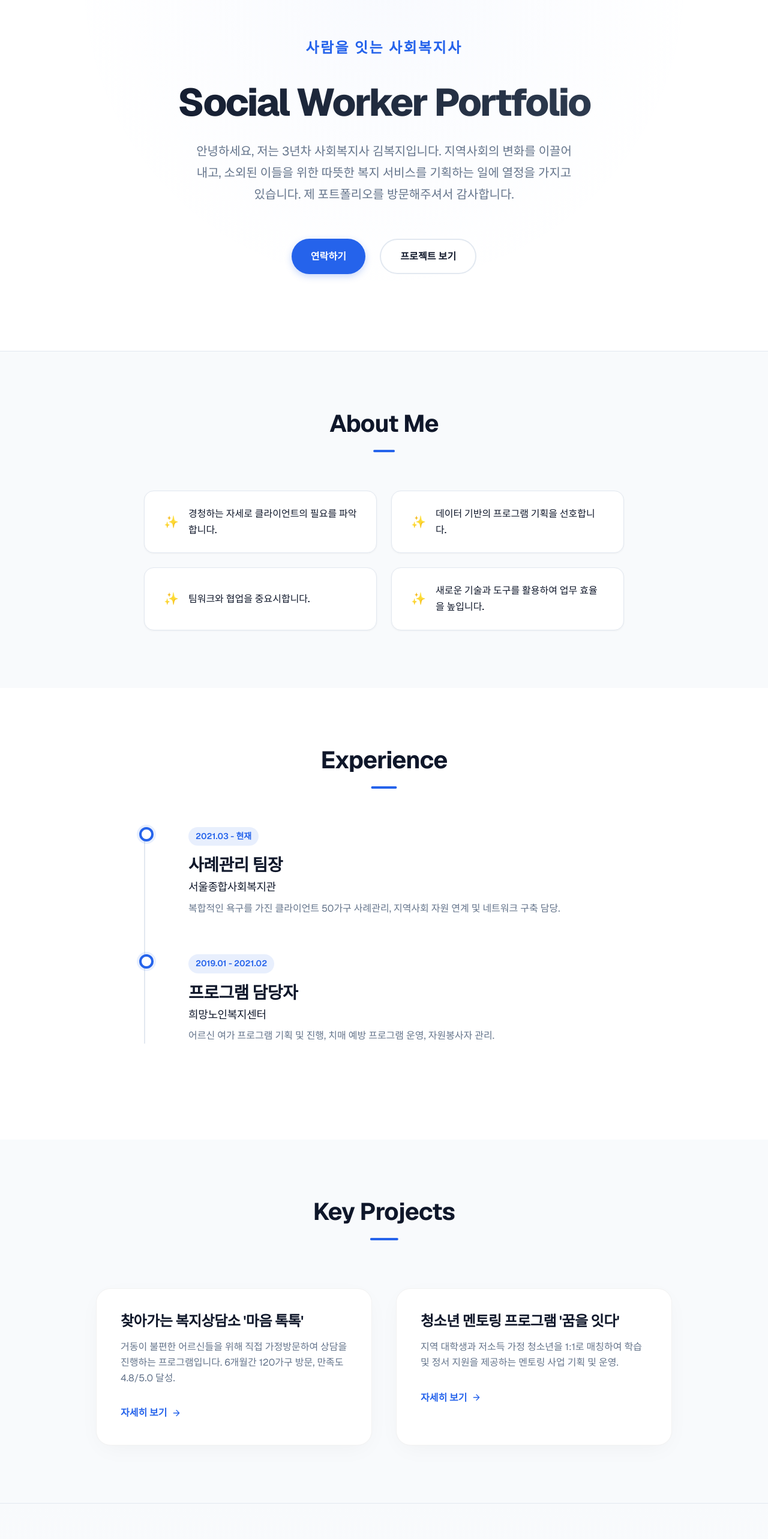
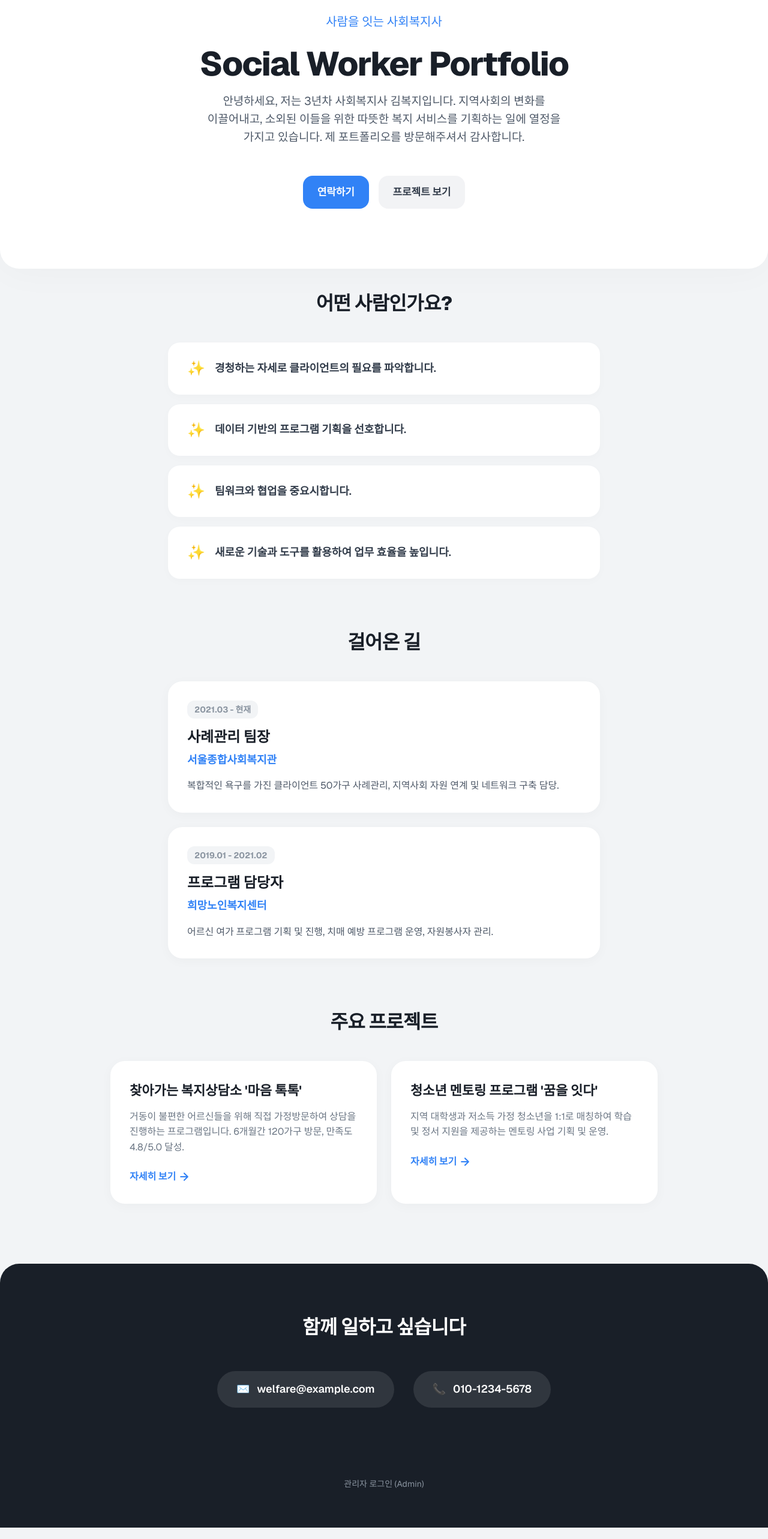
Before and after one commit to kijung4290/portfolio, a Next.js app: page / in a window 1280 px wide. Shown: the part 100-2666 px from the top of the page at 60% size. Built offline with nearby package versions, Linux system fonts and the light colour scheme.

Commit message:
디자인수정2

```diff
--- a/app/globals.css
+++ b/app/globals.css
@@ -1,45 +1,46 @@
 :root {
-  /* Premium Color Palette */
-  --primary: #2563eb;
-  /* Royal Blue */
-  --primary-dark: #1e40af;
-  /* Darker Blue */
-  --primary-light: #60a5fa;
-  /* Lighter Blue */
-  --accent: #f59e0b;
-  /* Amber Gold for subtle highlights */
+  /* Toss-inspired Color Palette */
+  --toss-blue: #3182f6;
+  /* The iconic bright blue */
+  --toss-blue-dark: #1b64da;
+  --toss-blue-light: #e8f3ff;
+  /* Very light blue for backgrounds */
 
-  --bg-body: #f8fafc;
-  /* Very light cool gray */
+  --grey-50: #f9fafb;
+  --grey-100: #f2f4f6;
+  /* Toss signature background grey */
+  --grey-200: #e5e8eb;
+  --grey-300: #d1d6db;
+  --grey-400: #b0b8c1;
+  --grey-500: #8b95a1;
+  --grey-600: #6b7684;
+  --grey-700: #4e5968;
+  /* Muted text */
+  --grey-800: #333d4b;
+  /* Headings */
+  --grey-900: #191f28;
+  /* Main text */
+
+  --bg-body: #f2f4f6;
+  /* Light grey background for the whole app */
   --bg-surface: #ffffff;
-  /* Pure white */
-  --bg-secondary: #f1f5f9;
-  /* Secondary background */
+  /* White cards */
 
-  --text-main: #0f172a;
-  /* Deep Navy/Black */
-  --text-muted: #64748b;
-  /* Slate Grey */
-  --text-light: #94a3b8;
-  /* Lighter Grey */
+  --radius-card: 24px;
+  /* Large, friendly rounding */
+  --radius-btn: 16px;
 
-  --border: #e2e8f0;
-  --radius-sm: 0.5rem;
-  --radius-md: 1rem;
-  --radius-lg: 1.5rem;
+  --shadow-card: 0 4px 24px rgba(0, 0, 0, 0.04);
+  --shadow-hover: 0 8px 32px rgba(0, 0, 0, 0.08);
 
-  --shadow-sm: 0 1px 3px rgba(0, 0, 0, 0.05);
-  --shadow-md: 0 4px 6px -1px rgba(0, 0, 0, 0.05), 0 2px 4px -1px rgba(0, 0, 0, 0.03);
-  --shadow-lg: 0 10px 15px -3px rgba(0, 0, 0, 0.05), 0 4px 6px -2px rgba(0, 0, 0, 0.025);
-  --shadow-glow: 0 0 20px rgba(37, 99, 235, 0.15);
-
-  --font-sans: 'Pretendard', -apple-system, BlinkMacSystemFont, system-ui, Roboto, "Helvetica Neue", "Segoe UI", "Apple SD Gothic Neo", "Noto Sans KR", "Malgun Gothic", "Apple Color Emoji", "Segoe UI Emoji", "Segoe UI Symbol", sans-serif;
+  --font-sans: 'Pretendard', -apple-system, BlinkMacSystemFont, system-ui, Roboto, "Helvetica Neue", "Segoe UI", "Apple SD Gothic Neo", "Noto Sans KR", "Malgun Gothic", sans-serif;
 }
 
 * {
   box-sizing: border-box;
   margin: 0;
   padding: 0;
+  -webkit-tap-highlight-color: transparent;
 }
 
 html {
@@ -49,16 +50,17 @@ html {
 body {
   font-family: var(--font-sans);
   background-color: var(--bg-body);
-  color: var(--text-main);
-  line-height: 1.7;
+  color: var(--grey-900);
+  line-height: 1.6;
+  word-break: keep-all;
+  /* Korean word break style */
   -webkit-font-smoothing: antialiased;
-  -moz-osx-font-smoothing: grayscale;
 }
 
 a {
   color: inherit;
   text-decoration: none;
-  transition: color 0.2s;
+  cursor: pointer;
 }
 
 button {
@@ -68,88 +70,90 @@ button {
   background: none;
 }
 
-/* Typography Utility */
-h1,
-h2,
-h3,
-h4,
-h5,
-h6 {
-  line-height: 1.2;
-  font-weight: 700;
-  letter-spacing: -0.02em;
+.container {
+  width: 100%;
+  max-width: 960px;
+  /* Toss usually keeps content width tight */
+  margin: 0 auto;
+  padding: 0 24px;
 }
 
-.container {
-  width: 100%;
-  max-width: 1024px;
-  /* Slightly tighter for better readability */
-  margin: 0 auto;
-  padding: 0 2rem;
-}
-
-/* Button Components */
+/* Toss-style Buttons */
 .btn {
   display: inline-flex;
   align-items: center;
   justify-content: center;
-  padding: 0.875rem 2rem;
-  border-radius: 2rem;
-  /* Pill shape */
+  padding: 14px 24px;
+  border-radius: var(--radius-btn);
   font-weight: 600;
-  font-size: 1rem;
-  transition: all 0.3s cubic-bezier(0.4, 0, 0.2, 1);
-  letter-spacing: 0.01em;
+  font-size: 17px;
+  transition: all 0.2s cubic-bezier(0.25, 1, 0.5, 1);
+  letter-spacing: -0.01em;
 }
 
 .btn-primary {
-  background: var(--primary);
+  background: var(--toss-blue);
   color: white;
-  box-shadow: 0 4px 12px rgba(37, 99, 235, 0.25);
 }
 
 .btn-primary:hover {
-  background: var(--primary-dark);
-  transform: translateY(-2px);
-  box-shadow: 0 6px 16px rgba(37, 99, 235, 0.35);
+  background: var(--toss-blue-dark);
 }
 
 .btn-outline {
-  background: white;
-  border: 2px solid var(--border);
-  color: var(--text-main);
+  background: rgba(2, 32, 71, 0.05);
+  /* Very subtle tint */
+  color: var(--grey-800);
 }
 
 .btn-outline:hover {
-  border-color: var(--primary);
-  color: var(--primary);
-  background: #f8fafc;
-  transform: translateY(-2px);
+  background: rgba(2, 32, 71, 0.1);
 }
 
-/* Input Styles */
+/* Card Style */
+.card {
+  background: var(--bg-surface);
+  border-radius: var(--radius-card);
+  padding: 32px;
+  box-shadow: var(--shadow-card);
+  transition: transform 0.2s ease, box-shadow 0.2s ease;
+}
+
+.section-title {
+  font-size: 26px;
+  font-weight: 700;
+  color: var(--grey-900);
+  margin-bottom: 24px;
+  letter-spacing: -0.02em;
+}
+
+/* Admin/Form Styles */
+.form-group {
+  margin-bottom: 20px;
+}
+
+.form-label {
+  display: block;
+  margin-bottom: 8px;
+  font-weight: 600;
+  color: var(--grey-800);
+  font-size: 15px;
+}
+
 .form-control {
   width: 100%;
-  padding: 0.875rem 1rem;
-  background: var(--bg-body);
-  border: 1px solid var(--border);
-  border-radius: var(--radius-sm);
-  font-size: 1rem;
-  transition: all 0.2s;
-  color: var(--text-main);
+  padding: 14px;
+  border: 1px solid transparent;
+  background-color: var(--grey-50);
+  border-radius: 12px;
+  font-size: 16px;
+  transition: 0.2s;
+  color: var(--grey-900);
 }
 
 .form-control:focus {
   outline: none;
-  border-color: var(--primary);
-  box-shadow: 0 0 0 3px rgba(37, 99, 235, 0.1);
-  background: white;
+  background-color: white;
+  border-color: var(--toss-blue);
+  box-shadow: 0 0 0 2px rgba(49, 130, 246, 0.2);
 }
-
-.card {
-  background: white;
-  border-radius: var(--radius-md);
-  box-shadow: var(--shadow-sm);
-  padding: 2rem;
-  border: 1px solid var(--border);
-}
--- a/app/page.js
+++ b/app/page.js
@@ -7,10 +7,10 @@ export const dynamic = 'force-dynamic';
 export default async function Home() {
   const data = await getPortfolioData();
 
-  if (!data) return <div className="container" style={{ padding: '5rem', textAlign: 'center' }}>Loading...</div>;
+  if (!data) return <div className="container" style={{ padding: '100px 0', textAlign: 'center', color: '#8b95a1' }}>Loading...</div>;
 
   return (
-    <main>
+    <main style={{ background: 'var(--bg-body)' }}>
       {/* Hero Section */}
       <section className={styles.hero}>
         <div className="container">
@@ -25,12 +25,12 @@ export default async function Home() {
       </section>
 
       {/* About Section */}
-      <section id="about" className="section container" style={{ padding: '6rem 2rem' }}>
-        <h2 className={styles.sectionTitle}>About Me</h2>
-        <div className={styles.grid} style={{ gridTemplateColumns: 'repeat(auto-fit, minmax(300px, 1fr))', gap: '1.5rem', maxWidth: '800px', margin: '0 auto' }}>
+      <section id="about" className="container" style={{ marginBottom: '80px' }}>
+        <h2 className={styles.sectionTitle}>어떤 사람인가요?</h2>
+        <div className={styles.aboutGrid}>
           {data.about.map((item, index) => (
             <div key={index} className={styles.aboutItem}>
-              <span style={{ color: 'var(--primary)', marginRight: '1rem', fontSize: '1.25rem' }}>✨</span>
+              <span style={{ fontSize: '24px' }}>✨</span>
               {item}
             </div>
           ))}
@@ -38,34 +38,32 @@ export default async function Home() {
       </section>
 
       {/* Experience Section */}
-      <section id="experience" className="section" style={{ background: 'white', padding: '6rem 2rem' }}>
-        <div className="container">
-          <h2 className={styles.sectionTitle}>Experience</h2>
+      <section id="experience" className="container" style={{ marginBottom: '80px' }}>
+        <h2 className={styles.sectionTitle}>걸어온 길</h2>
         <div className={styles.timeline}>
           {data.experiences.map((exp) => (
             <div key={exp.id} className={styles.timelineItem}>
               <span className={styles.period}>{exp.period}</span>
               <h3 className={styles.role}>{exp.role}</h3>
-                <h4 className={styles.company}>{exp.company}</h4>
-                <p style={{ color: 'var(--text-muted)', lineHeight: '1.6' }}>{exp.description}</p>
+              <p className={styles.company}>{exp.company}</p>
+              <p style={{ color: '#4e5968', lineHeight: '1.6', fontSize: '16px' }}>{exp.description}</p>
             </div>
           ))}
-          </div>
         </div>
       </section>
 
       {/* Projects Section */}
-      <section id="projects" className="section container" style={{ padding: '6rem 2rem' }}>
-        <h2 className={styles.sectionTitle}>Key Projects</h2>
+      <section id="projects" className="container" style={{ marginBottom: '100px' }}>
+        <h2 className={styles.sectionTitle}>주요 프로젝트</h2>
         <div className={styles.grid}>
           {data.projects.map((project) => (
             <div key={project.id} className={styles.projectCard}>
               <h3 className={styles.projectTitle}>{project.title}</h3>
               <p className={styles.projectDesc}>{project.description}</p>
               {project.link && (
-                <a href={project.link} target="_blank" rel="noopener noreferrer" style={{ color: 'var(--primary)', fontWeight: '600', display: 'inline-flex', alignItems: 'center', gap: '0.5rem' }}>
+                <a href={project.link} target="_blank" rel="noopener noreferrer" style={{ color: '#3182f6', fontWeight: '700', fontSize: '16px', display: 'inline-flex', alignItems: 'center', gap: '4px' }}>
                   자세히 보기
-                  <svg width="16" height="16" viewBox="0 0 24 24" fill="none" stroke="currentColor" strokeWidth="2" strokeLinecap="round" strokeLinejoin="round"><path d="M5 12h14M12 5l7 7-7 7" /></svg>
+                  <svg width="20" height="20" viewBox="0 0 24 24" fill="none" stroke="currentColor" strokeWidth="2.5" strokeLinecap="round" strokeLinejoin="round"><path d="M5 12h14M12 5l7 7-7 7" /></svg>
                 </a>
               )}
             </div>
@@ -76,19 +74,20 @@ export default async function Home() {
       {/* Contact Section */}
       <section id="contact" className={styles.contact}>
         <div className="container">
-          <h2 className={styles.sectionTitle}>Get In Touch</h2>
-          <div style={{ display: 'flex', flexDirection: 'column', gap: '1rem', alignItems: 'center' }}>
+          <h2 className={styles.sectionTitle} style={{ color: 'white', marginBottom: '40px' }}>함께 일하고 싶습니다</h2>
+
+          <div style={{ display: 'flex', justifyContent: 'center', flexWrap: 'wrap', gap: '16px' }}>
             <a href={`mailto:${data.contact.email}`} className={styles.contactItem}>
-              <span>📧</span> {data.contact.email}
+              <span>✉️</span> {data.contact.email}
             </a>
             <div className={styles.contactItem}>
               <span>📞</span> {data.contact.phone}
             </div>
           </div>
 
-          <div style={{ textAlign: 'center' }}>
+          <div style={{ marginTop: '60px' }}>
             <Link href="/admin" className={styles.footerLink}>
-              Admin Access
+              관리자 로그인 (Admin)
             </Link>
           </div>
         </div>
--- a/app/page.module.css
+++ b/app/page.module.css
@@ -1,263 +1,227 @@
 /* HERO SECTION */
 .hero {
-  position: relative;
+  /* Using a clear white background section in Toss style */
   background: white;
-  /* Clean white for contrast */
+  padding: 120px 0 100px;
   text-align: center;
-  padding: 10rem 0 8rem;
-  overflow: hidden;
-  border-bottom: 1px solid var(--border);
-}
-
-.hero::after {
-  content: '';
-  position: absolute;
-  top: 0;
-  left: 0;
-  right: 0;
-  height: 100%;
-  background: radial-gradient(circle at 50% 10%, rgba(37, 99, 235, 0.03) 0%, transparent 60%);
-  z-index: 0;
+  border-radius: 0 0 32px 32px;
+  /* Subtle bottom rounding */
+  box-shadow: 0 4px 64px rgba(0, 0, 0, 0.03);
+  margin-bottom: 32px;
 }
 
 .title {
-  position: relative;
-  z-index: 1;
-  font-size: 4rem;
+  font-size: 56px;
   font-weight: 800;
-  margin-bottom: 1.5rem;
-  background: linear-gradient(135deg, #0f172a 0%, #334155 100%);
-  -webkit-background-clip: text;
-  -webkit-text-fill-color: transparent;
-  width: 100%;
-  letter-spacing: -0.04em;
+  line-height: 1.1;
+  color: #191f28;
+  /* Toss Grey-900 */
+  margin-bottom: 16px;
+  letter-spacing: -0.03em;
   opacity: 0;
-  animation: fadeUp 1s ease 0.2s forwards;
+  animation: fadeUp 1s cubic-bezier(0.2, 0.8, 0.2, 1) forwards;
 }
 
 .subtitle {
-  position: relative;
-  z-index: 1;
-  font-size: 1.5rem;
-  color: var(--primary);
-  font-weight: 600;
-  text-transform: uppercase;
-  letter-spacing: 0.1em;
-  margin-bottom: 2rem;
+  font-size: 20px;
+  font-weight: 500;
+  color: #3182f6;
+  /* Toss Blue */
+  margin-bottom: 24px;
   opacity: 0;
-  animation: fadeUp 1s ease 0.4s forwards;
+  animation: fadeUp 1s cubic-bezier(0.2, 0.8, 0.2, 1) 0.1s forwards;
 }
 
 .intro {
-  position: relative;
-  z-index: 1;
-  max-width: 640px;
-  margin: 0 auto 3.5rem;
-  font-size: 1.25rem;
-  color: var(--text-muted);
-  line-height: 1.8;
+  max-width: 600px;
+  margin: 0 auto 48px;
+  font-size: 19px;
+  line-height: 1.6;
+  color: #4e5968;
+  /* Toss Grey-700 */
   opacity: 0;
-  animation: fadeUp 1s ease 0.6s forwards;
+  animation: fadeUp 1s cubic-bezier(0.2, 0.8, 0.2, 1) 0.2s forwards;
 }
 
 .buttons {
-  position: relative;
-  z-index: 1;
   display: flex;
-  gap: 1.5rem;
+  gap: 16px;
   justify-content: center;
   opacity: 0;
-  animation: fadeUp 1s ease 0.8s forwards;
+  animation: fadeUp 1s cubic-bezier(0.2, 0.8, 0.2, 1) 0.3s forwards;
 }
 
-/* SECTION HEADERS */
-.sectionTitle {
-  font-size: 2.5rem;
-  text-align: center;
-  margin-bottom: 4rem;
-  position: relative;
-  padding-bottom: 1.5rem;
-  display: inline-block;
-  left: 50%;
-  transform: translateX(-50%);
-}
-
-.sectionTitle::after {
-  content: '';
-  position: absolute;
-  bottom: 0;
-  left: 40%;
-  right: 40%;
-  height: 4px;
-  background: var(--primary);
-  border-radius: 4px;
-}
-
-/* GRID */
+/* CARDS AND GRIDS */
 .grid {
   display: grid;
   grid-template-columns: repeat(auto-fit, minmax(320px, 1fr));
-  gap: 2.5rem;
+  gap: 24px;
 }
 
-/* TIMELINE (Experience) */
+/* Generic Section Title */
+.sectionTitle,
+.sectionTitleCommon {
+  font-size: 32px;
+  font-weight: 800;
+  color: #191f28;
+  margin-bottom: 40px;
+  text-align: center;
+  letter-spacing: -0.02em;
+}
+
+/* ABOUT SECTION */
+.aboutGrid {
+  display: flex;
+  flex-direction: column;
+  gap: 16px;
+  max-width: 720px;
+  margin: 0 auto;
+}
+
+.aboutItem {
+  background: white;
+  padding: 24px 32px;
+  border-radius: 20px;
+  color: #333d4b;
+  font-weight: 600;
+  font-size: 18px;
+  display: flex;
+  align-items: center;
+  gap: 16px;
+  box-shadow: 0 4px 16px rgba(0, 0, 0, 0.02);
+  transition: transform 0.2s;
+}
+
+.aboutItem:hover {
+  transform: translateY(-2px);
+  box-shadow: 0 8px 32px rgba(49, 130, 246, 0.08);
+  /* slight blue glow */
+}
+
+/* EXPERIENCE TIMELINE */
 .timeline {
-  max-width: 800px;
+  max-width: 720px;
   margin: 0 auto;
   position: relative;
-  padding-left: 2rem;
-  border-left: 2px solid var(--border);
+  /* Toss timeline is clean line, content right */
 }
 
 .timelineItem {
-  margin-bottom: 4rem;
-  padding-left: 2.5rem;
+  background: white;
+  border-radius: 24px;
+  padding: 32px;
+  margin-bottom: 24px;
+  transition: transform 0.2s;
+  box-shadow: 0 4px 20px rgba(0, 0, 0, 0.03);
+}
+
+.timelineItem:hover {
+  transform: translateY(-4px);
+  box-shadow: 0 12px 48px rgba(0, 0, 0, 0.06);
+}
+
+.period {
+  display: inline-block;
+  font-size: 14px;
+  font-weight: 700;
+  color: #8b95a1;
+  background: #f2f4f6;
+  padding: 4px 12px;
+  border-radius: 12px;
+  margin-bottom: 12px;
+}
+
+.role {
+  font-size: 24px;
+  font-weight: 700;
+  color: #191f28;
+  margin-bottom: 4px;
+}
+
+.company {
+  font-size: 18px;
+  color: #3182f6;
+  /* Toss blue for company name */
+  margin-bottom: 16px;
+  font-weight: 600;
+}
+
+/* PROJECT CARDS */
+.projectCard {
+  background: white;
+  border-radius: 24px;
+  padding: 32px;
+  box-shadow: 0 4px 20px rgba(0, 0, 0, 0.03);
+  transition: all 0.3s cubic-bezier(0.2, 0.8, 0.2, 1);
+  overflow: hidden;
   position: relative;
 }
 
-.timelineItem::before {
-  content: '';
-  position: absolute;
-  left: -2.6rem;
-  top: 0;
-  width: 1rem;
-  height: 1rem;
-  background: white;
-  border: 4px solid var(--primary);
-  border-radius: 50%;
-  box-shadow: 0 0 0 4px rgba(37, 99, 235, 0.1);
-  transition: all 0.3s;
-}
-
-.timelineItem:hover::before {
-  background: var(--primary);
-  box-shadow: 0 0 0 6px rgba(37, 99, 235, 0.2);
-}
-
-.role {
-  font-size: 1.75rem;
-  color: var(--text-main);
-  margin-bottom: 0.5rem;
-}
-
-.company {
-  font-size: 1.125rem;
-  font-weight: 500;
-  color: var(--text-main);
-  display: flex;
-  align-items: center;
-  gap: 0.5rem;
-  margin-bottom: 0.75rem;
-}
-
-.period {
-  font-size: 0.875rem;
-  font-weight: 600;
-  color: var(--primary);
-  text-transform: uppercase;
-  background: rgba(37, 99, 235, 0.1);
-  padding: 0.25rem 0.75rem;
-  border-radius: 1rem;
-  display: inline-block;
-  margin-bottom: 1rem;
-}
-
-/* CARDS (Projects) */
-.projectCard {
-  background: white;
-  border-radius: 1.5rem;
-  padding: 2.5rem;
-  border: 1px solid rgba(0, 0, 0, 0.05);
-  box-shadow: 0 10px 40px -10px rgba(0, 0, 0, 0.05);
-  transition: all 0.4s cubic-bezier(0.175, 0.885, 0.32, 1.275);
-  margin-top: 1rem;
-}
-
 .projectCard:hover {
-  transform: translateY(-8px);
-  box-shadow: 0 20px 50px -12px rgba(37, 99, 235, 0.15);
-  border-color: rgba(37, 99, 235, 0.2);
+  transform: translateY(-8px) scale(1.02);
+  box-shadow: 0 20px 60px rgba(0, 0, 0, 0.08);
 }
 
 .projectTitle {
-  font-size: 1.5rem;
-  margin-bottom: 1rem;
-  color: var(--text-main);
+  font-size: 22px;
+  font-weight: 800;
+  margin-bottom: 12px;
+  color: #191f28;
 }
 
 .projectDesc {
-  color: var(--text-muted);
-  font-size: 1rem;
+  color: #6b7684;
+  font-size: 16px;
   line-height: 1.6;
-  margin-bottom: 2rem;
-}
-
-/* ABOUT LIST */
-.aboutItem {
-  background: white;
-  padding: 1.5rem 2rem;
-  border-radius: 1rem;
-  color: var(--text-main);
-  font-weight: 500;
-  box-shadow: var(--shadow-sm);
-  transition: transform 0.2s;
-  display: flex;
-  align-items: center;
-  border: 1px solid var(--border);
-}
-
-.aboutItem:hover {
-  transform: translateX(10px);
-  border-color: var(--primary);
+  margin-bottom: 24px;
 }
 
 /* CONTACT */
 .contact {
-  background: linear-gradient(180deg, var(--bg-body) 0%, white 100%);
-  padding: 8rem 0;
+  background: #191f28;
+  /* Dark footer like Toss dark mode/footer */
+  border-radius: 32px 32px 0 0;
+  padding: 80px 0 60px;
   text-align: center;
-  border-top: 1px solid var(--border);
+  color: white;
+  margin-top: 60px;
 }
 
 .contactItem {
   display: inline-flex;
   align-items: center;
-  gap: 1rem;
-  font-size: 1.5rem;
-  font-weight: 500;
-  color: var(--text-main);
-  background: white;
-  padding: 1rem 2rem;
-  border-radius: 3rem;
-  box-shadow: var(--shadow-lg);
-  margin: 0 1rem;
-  border: 1px solid rgba(0, 0, 0, 0.05);
-  transition: transform 0.2s;
+  gap: 12px;
+  background: rgba(255, 255, 255, 0.1);
+  padding: 16px 32px;
+  border-radius: 999px;
+  font-size: 18px;
+  font-weight: 600;
+  color: white;
+  margin: 8px;
+  transition: background 0.2s;
 }
 
 .contactItem:hover {
-  transform: translateY(-4px);
+  background: rgba(255, 255, 255, 0.2);
 }
 
 .footerLink {
-  margin-top: 5rem;
+  margin-top: 48px;
   display: inline-block;
-  color: var(--text-light);
-  font-size: 0.875rem;
-  border-bottom: 1px dashed var(--text-light);
-  padding-bottom: 2px;
+  color: #8b95a1;
+  font-size: 14px;
+  text-decoration: none;
 }
 
 .footerLink:hover {
-  color: var(--primary);
-  border-color: var(--primary);
+  color: white;
 }
 
-/* ANIMATIONS */
+/* ANIMATION KEYFRAMES */
 @keyframes fadeUp {
   from {
     opacity: 0;
-    transform: translateY(20px);
+    transform: translateY(30px);
   }
 
   to {
@@ -266,45 +230,29 @@
   }
 }
 
-/* MOBILE ADJUSTMENTS */
+/* MOBILE */
 @media (max-width: 768px) {
+  .hero {
+    padding: 80px 0 60px;
+  }
+
   .title {
-    font-size: 2.5rem;
+    font-size: 36px;
   }
 
   .subtitle {
-    font-size: 1.125rem;
+    font-size: 18px;
   }
 
   .intro {
-    font-size: 1.1rem;
-    padding: 0 1rem;
+    font-size: 16px;
+    padding: 0 20px;
   }
 
-  .buttons {
-    flex-direction: column;
-    padding: 0 2rem;
-  }
-
-  .timeline {
-    padding-left: 1rem;
-  }
-
+  .card,
+  .projectCard,
   .timelineItem {
-    padding-left: 1.5rem;
-  }
-
-  .timelineItem::before {
-    left: -1.5rem;
-    width: 0.8rem;
-    height: 0.8rem;
-    border-width: 3px;
-  }
-
-  .contactItem {
-    width: 100%;
-    margin: 0.5rem 0;
-    justify-content: center;
-    font-size: 1.1rem;
+    padding: 24px;
+    border-radius: 20px;
   }
 }
```
Lines whose indentation alone changed are shown as unchanged.
